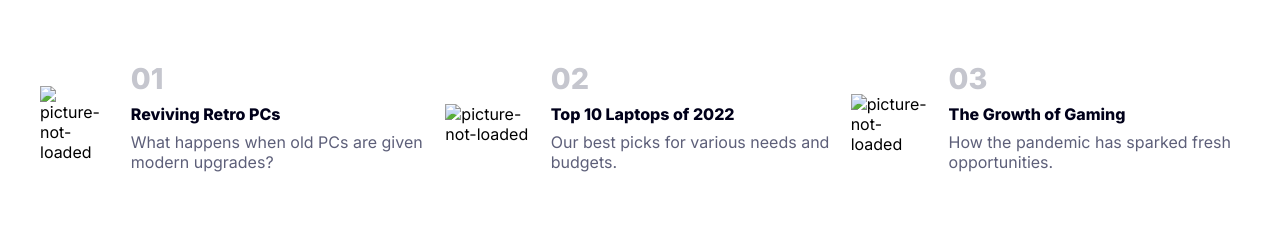
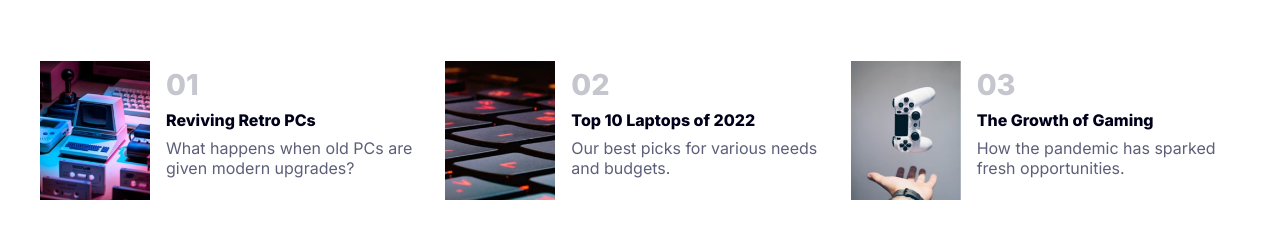
Before and after one commit to Yosity/news-homepage, a plain HTML site: page index.html in a window 1280 px wide. Shown: the part 693-932 px from the top of the page. Drawn offline with Linux system fonts and the light colour scheme; the site is published under a folder, as on GitHub Pages, so addresses that start at the root find nothing.

Commit message:
third commit

```diff
--- a/index.html
+++ b/index.html
@@ -82,7 +82,7 @@
 
   <div class="topic">
 
-      <img src="/assets/images/image-retro-pcs.jpg" alt="picture-not-loaded">
+      <img src="assets/images/image-retro-pcs.jpg" alt="picture-not-loaded">
 
     <div>
       <h2>01</h2>
@@ -94,7 +94,7 @@
 
   <div class="topic">
 
-      <img src="/assets/images/image-top-laptops.jpg" alt="picture-not-loaded">
+      <img src="assets/images/image-top-laptops.jpg" alt="picture-not-loaded">
 
     <div>
       <h2>02</h2>
@@ -106,7 +106,7 @@
 
 
   <div class="topic">
-      <img src="/assets/images/image-gaming-growth.jpg" alt="picture-not-loaded">
+      <img src="assets/images/image-gaming-growth.jpg" alt="picture-not-loaded">
     <div>
       <h2>03</h2>
       <a>The Growth of Gaming</a>
```
